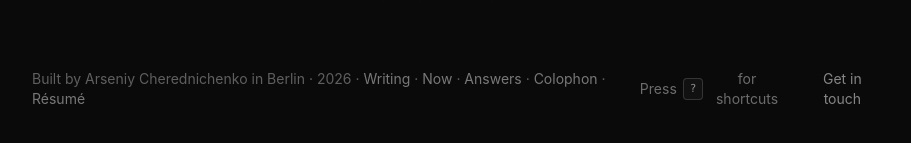
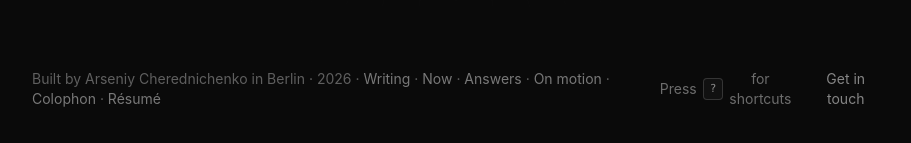
Before and after one commit to ArseniyCherednichenko/portfolio, a React (Vite) app: page / in a window 1280 px wide. Shown: the part 10165-10308 px from the top of the page, without its empty margins (184-1095 px from the left). Built offline with nearby package versions, Linux system fonts and the light colour scheme.

Commit message:
Wire /craft into navigation: g-m chord, command palette, footer, and mobile menu

```diff
--- a/src/components/CommandPalette.tsx
+++ b/src/components/CommandPalette.tsx
@@ -95,6 +95,7 @@ function Palette({ open, onClose }: { open: boolean; onClose: () => void }) {
       { id: 'contact-page', label: 'Contact', group: 'Pages', hint: 'reach me', keywords: 'contact email hire reach availability', run: () => go('/contact') },
       { id: 'colophon', label: 'Colophon', group: 'Pages', hint: 'how it is built', keywords: 'colophon stack build source open source craft typography fonts', run: () => go('/colophon') },
       { id: 'answers', label: 'Answers', group: 'Pages', hint: 'questions people ask', keywords: 'answers faq questions about who what ask frequently help', run: () => go('/answers') },
+      { id: 'craft', label: 'On motion', group: 'Pages', hint: 'notes on craft, playable', keywords: 'craft motion animation easing spring stagger reduced motion interactive demos notes principles', run: () => go('/craft') },
       { id: 'resume', label: 'Résumé', group: 'Pages', hint: 'one-page CV, printable', keywords: 'resume cv curriculum vitae print pdf download experience hire', run: () => go('/resume') },
     ]
 
--- a/src/components/Keyboard.tsx
+++ b/src/components/Keyboard.tsx
@@ -41,6 +41,7 @@ export const GO_TARGETS: GoTarget[] = [
   { key: 'c', to: '/contact', label: 'Contact' },
   { key: 'l', to: '/colophon', label: 'Colophon' },
   { key: 'q', to: '/answers', label: 'Answers' },
+  { key: 'm', to: '/craft', label: 'On motion' },
   { key: 'r', to: '/resume', label: 'Résumé' },
 ]
 
--- a/src/components/Layout.tsx
+++ b/src/components/Layout.tsx
@@ -105,6 +105,13 @@ function SiteFooter() {
         </Link>
         {' · '}
         <Link
+          to="/craft"
+          className="text-white/45 underline-offset-4 transition-colors hover:text-[#DCF87C] hover:underline"
+        >
+          On motion
+        </Link>
+        {' · '}
+        <Link
           to="/colophon"
           className="text-white/45 underline-offset-4 transition-colors hover:text-[#DCF87C] hover:underline"
         >
```
